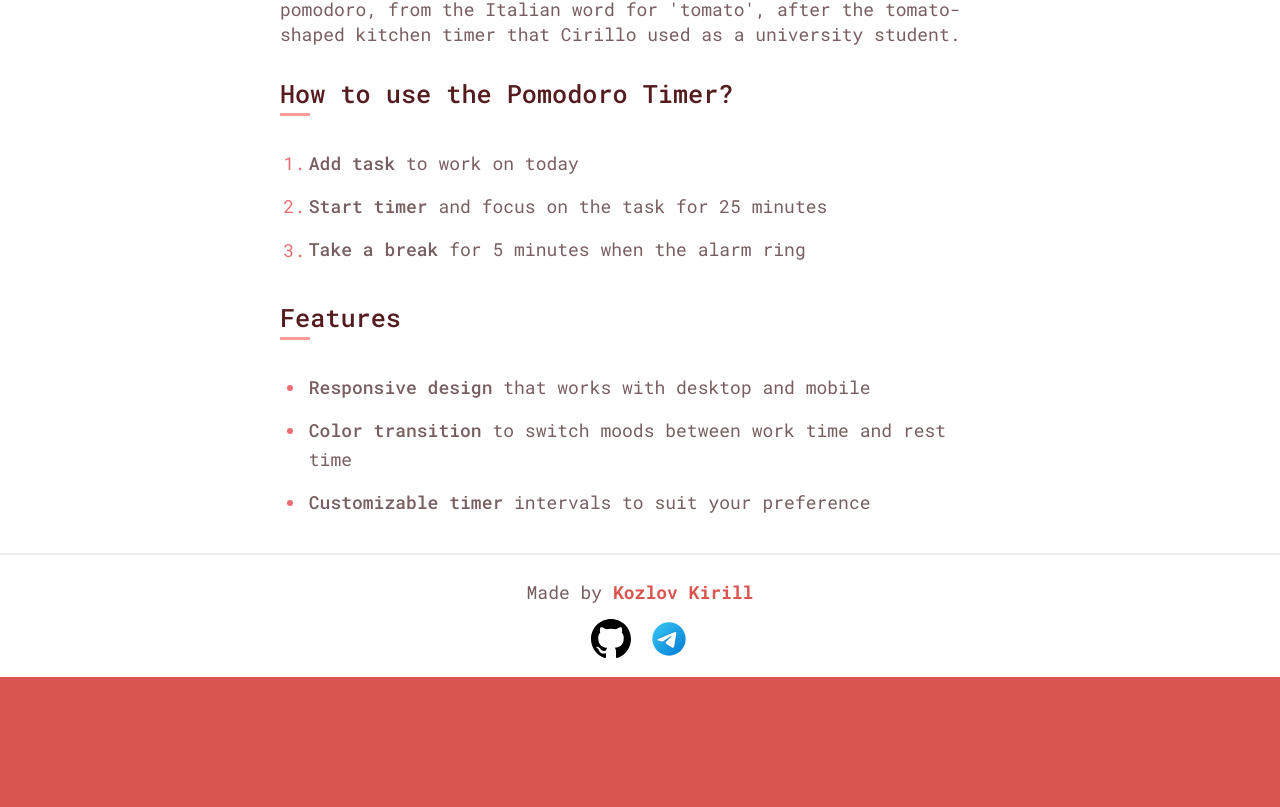
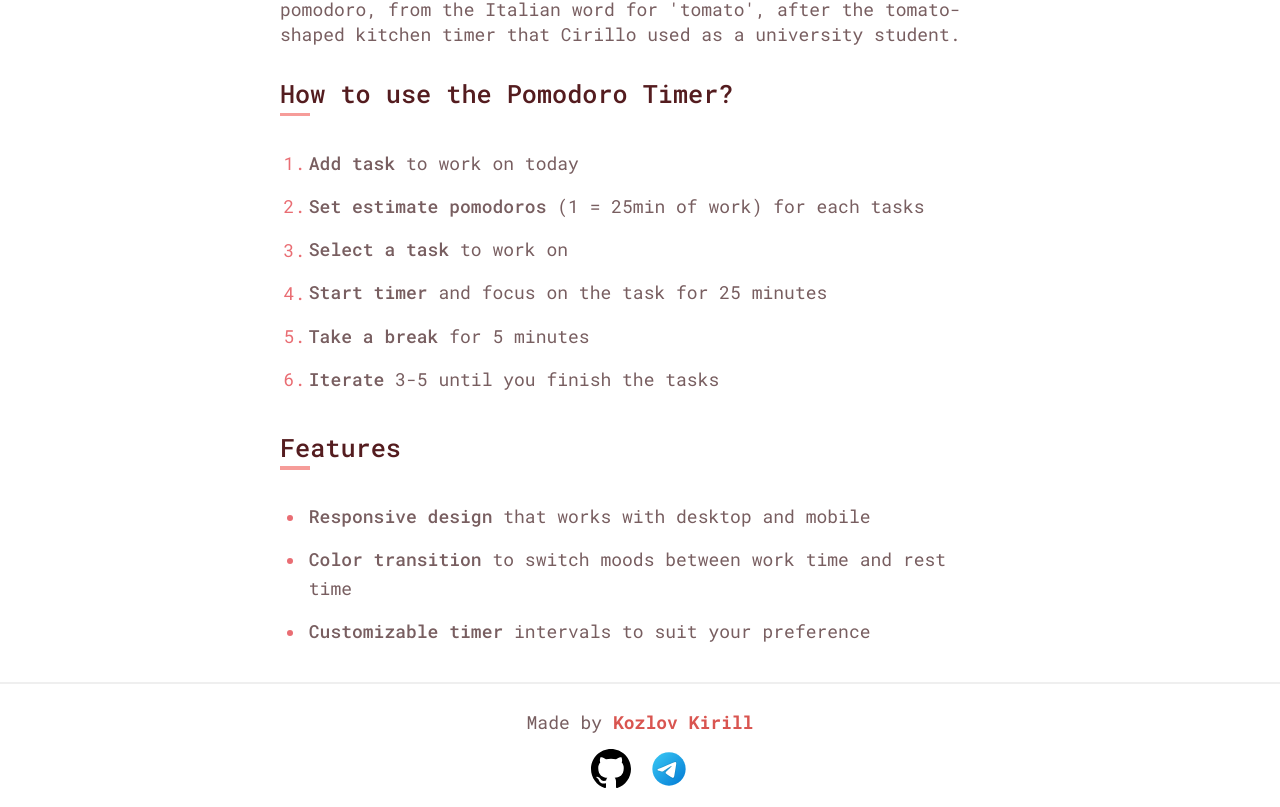
Before and after one commit to KozloffKirill/pomodoro-timer, a React (Create React App) app: page / in a window 1280 px wide. Shown: the part 1611-2418 px from the top of the page. Before the commit the page ends 2288 px from the top, so only its background shows below. Built offline with nearby package versions, Linux system fonts and the light colour scheme; the HTML template or start-up script is replaced by a standard one.

Commit message:
update pomodoroInfo

```diff
--- a/src/components/PomodoroInfo/PomodoroInfo.jsx
+++ b/src/components/PomodoroInfo/PomodoroInfo.jsx
@@ -32,8 +32,12 @@ const PomodoroInfo = () => {
                <h2 className={styles.header}>How to use the Pomodoro Timer?</h2>
                <ol className={styles.sequencingList}>
                   <li className={styles.sequencingItem}><strong>Add task</strong> to work on today</li>
+                  <li className={styles.sequencingItem}><strong>Set estimate pomodoros</strong> (1 = 25min of work) for each tasks</li>
+                  <li className={styles.sequencingItem}><strong>Select a task</strong>  to work on</li>
                   <li className={styles.sequencingItem}><strong>Start timer</strong> and focus on the task for 25 minutes</li>
-                  <li className={styles.sequencingItem}><strong>Take a break</strong> for 5 minutes when the alarm ring</li>
+                  <li className={styles.sequencingItem}><strong>Take a break</strong> for 5 minutes</li>
+                  <li className={styles.sequencingItem}><strong>Iterate</strong> 3-5 until you finish the tasks</li>
+
                </ol>
             </article>
             <article className={styles.article}>
```
